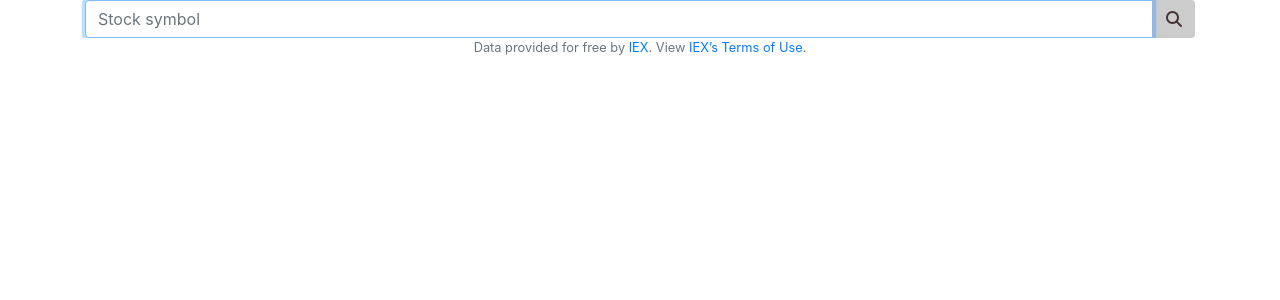
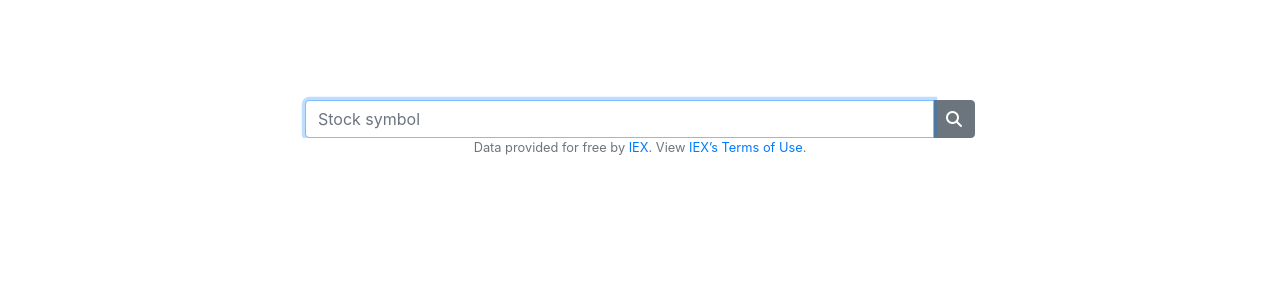
Before and after one commit to Hamleyburger/CS50_finance, a Flask app: template application/templates/buy.html in a window 1280 px wide. Shown: the part 76-376 px from the top of the page. Run offline with Flask 2, Linux system fonts and the light colour scheme; the template is opened without the code that fills it, so the values that code supplies are empty; parts of the project's set-up code (start-up, migrations or seed data) failed here and were passed over; some libraries are stand-ins or nearby versions.

Commit message:
More CSS sleekness added to buy.html
- /buy refresh input group now displaying properly. Joy! Instead of having "price" text inside input group (which is flex) a display: flex div now wraps the price (<span>) and the input group. In order for the input group to always stay next to each other they'll just take up an entire col-12 on the smallest display.

- Buttons next to input fields are now in class input-group-append and nicely melts together with input group.

- Funky colour on btn hover in /buy

```diff
--- a/application/helpers.py
+++ b/application/helpers.py
@@ -45,6 +45,7 @@ def lookup(symbol):
     """Look up quote for symbol."""
 
     # Contact API
+    print("urllib.parse= {}".format(urllib.parse.quote_plus(symbol)))
     try:
         api_key = app.config["API_KEY"]
         response = requests.get(
--- a/application/static/styles.css
+++ b/application/static/styles.css
@@ -32,6 +32,18 @@ main {
   overflow-x: auto;
   /* center contents */
   text-align: center;
+  /* Make the main container never be ridiculously big */
+}
+
+main.main-container {
+  padding-top: 30px !important;
+  max-width: 700px !important;
+}
+
+@media (min-width: 768px) {
+  main.main-container {
+    padding-top: 100px !important;
+  }
 }
 
 main img {
@@ -39,29 +51,20 @@ main img {
   max-width: 100%;
 }
 
-.formborder {
-  border-top-left-radius: 0 !important;
-  border-bottom-left-radius: 0 !important;
-  background-color: #cccccc;
-  color: #473535;
+.product-container {
+  padding-top: 12px;
+  padding-bottom: 12px;
+  text-align: left;
 }
 
-.fake-cormctrl {
-  padding: 0.375rem 0.75rem;
-  color: #495057;
-  border: 1px solid grey;
+.mybtn {
+  color: #fff;
+  background-color: #6c757d;
+  border-color: #6c757d;
 }
 
-.qty {
-  border: 1px solid grey;
-  border-radius: 0.25rem;
-  padding: 0.375rem 0.75rem;
-  font-size: 1rem;
-  line-height: 1.5;
-  vertical-align: middle;
-}
-
-.xspadding {
-  padding: 1px;
+.mybtn:hover {
+  background-color: #84e6ff;
+  border-color: #4d7a64;
 }
 /*# sourceMappingURL=styles.css.map */
--- a/application/static/styles.scss
+++ b/application/static/styles.scss
@@ -28,9 +28,16 @@ main .form-control {
 main {
   /* scroll horizontally as needed */
   overflow-x: auto;
-
   /* center contents */
-  /*text-align: center;*/
+  text-align: center;
+  /* Make the main container never be ridiculously big */
+  &.main-container {
+    padding-top: 30px !important;
+    max-width: 700px !important;
+    @media (min-width: 768px) {
+      padding-top: 100px !important;
+    }
+  }
 }
 
 main img {
@@ -38,37 +45,18 @@ main img {
   max-width: 100%;
 }
 
-.formborder {
-  border-top-left-radius: 0 !important;
-  border-bottom-left-radius: 0 !important;
-  background-color: rgb(204, 204, 204);
-  color: rgb(54, 54, 54);
-}
-
-.fake-cormctrl {
-  padding: 0.375rem 0.75rem;
-
-  color: #495057;
-  border: 1px solid grey;
-}
-
-.qty {
-  border: 1px solid grey;
-  border-radius: 0.25rem;
-  padding: 0.375rem 0.75rem;
-  font-size: 1rem;
-  line-height: 1.5;
-  vertical-align: middle;
-}
 .product-container {
   padding-top: 12px;
   padding-bottom: 12px;
+  text-align: left;
 }
 
-.card-body {
-  padding: 0;
+.mybtn {
+  color: #fff;
+  background-color: #6c757d;
+  border-color: #6c757d;
+  &:hover {
+    background-color: #84e6ff;
+    border-color: #4d7a64;
+  }
 }
-
-.xspadding {
-  padding: 1px;
-}
--- a/application/templates/buy.html
+++ b/application/templates/buy.html
@@ -3,7 +3,7 @@
 
 <div>
   <form action="/buy" method="post">
-    <! –– search bar ––>
+    <! –– search bar ––  >
     <div class="input-group">
       <input
         type="text"
@@ -13,9 +13,10 @@
         autofocus
         autocomplete="off"
       />
-      <div class="input-group-btn">
+      <div class="input-group-append">
+        <! -- search button -->
         <button
-          class="btn btn-default formborder"
+          class="mybtn btn btn-outline-secondary"
           type="submit"
           name="submit-button"
           value="search"
@@ -24,16 +25,18 @@
         </button>
       </div>
     </div>
+    <! -- end of searchbar -- >
 
+    <! -- product containter, only shows if there's a valid stock in flask session -- >
     {% if ("buystock" not in session) %}
     <!-- User still hasn't posted anything. -->
     {% elif "symbol" in session["buystock"] %}
     <!-- User has searched for a valid stock. -->
     {% set buyDict = session["buystock"] %}
     <!-- buyDict is the dictionary with stock information. -->
-    <div class="container">
+    <div class="container-fluid product-container">
       <!-- PRODUCT -->
-      <div class="row justify-content-between product-container">
+      <div class="row justify-content-between">
         <div class="col-12 text-sm-center col-sm-12 text-md-left col-md-6">
           <h4 class="product-name"><strong>{{ buyDict["name"] }}</strong></h4>
           <h4>
@@ -61,15 +64,15 @@
                 min="1"
                 value="{{ session['buystock']['amount'] }}"
                 title="Qty"
-                class="qty"
                 size="4"
                 name="amount"
               />
+              <! -- refresh button -->
               <button
                 type="submit"
                 name="submit-button"
                 value="refresh"
-                class="btn input-group-btn btn-secondary"
+                class="mybtn btn input-group-btn btn-secondary"
               >
                 <i class="fas fa-sync-alt"></i>
               </button>
@@ -79,9 +82,12 @@
       </div>
       <hr />
 
-      <div class="container product-container">
+      <div class="container-fluid">
         <div class="row">
-          <div class="col-5" style="padding-right: 0; padding-left: 0;">
+          <div
+            class="col-12 col-sm-6"
+            style="padding-right: 0; padding-left: 0;"
+          >
             <h4 class="product-name">
               <strong>{{ buyDict["name"] }}</strong>
             </h4>
@@ -90,38 +96,50 @@
             </h4>
           </div>
           <div
-            class="col-7"
-            style="padding-right: 0; padding-left: 0; padding-top: 10px;"
+            class="col-12 col-sm-6 text-right"
+            style="
+              margin-top: auto;
+              padding-right: 0;
+              padding-left: 0;
+              padding-top: 10px;
+            "
           >
             <div
-              class="quantity input-group align-items-center justify-content-end"
+              style="
+                display: flex;
+                justify-content: flex-end;
+                align-items: center;
+              "
             >
-              <h6>
+              <span>
                 <strong
                   >{{ buyDict["price"] }}
                   <span class="text-muted" style="padding-right: 4px;"
                     >x</span
                   ></strong
                 >
-              </h6>
+              </span>
 
+              <div class="input-group float-right" style="max-width: 100px;">
                 <input
+                  class="form-control"
                   type="number"
                   step="1"
                   max="99"
                   min="1"
                   value="{{ session['buystock']['amount'] }}"
                   title="Qty"
-                class="qty"
                   size="4"
                   name="amount"
                   style="width: 58px;"
                 />
+                <div class="input-group-append">
+                  <! -- refresh button -- >
                   <button
                     type="submit"
                     name="submit-button"
                     value="refresh"
-                class="btn input-group-btn btn-secondary"
+                    class="mybtn btn btn-outline-secondary"
                   >
                     <i class="fas fa-sync-alt"></i>
                   </button>
@@ -129,12 +147,16 @@
               </div>
             </div>
           </div>
+        </div>
+      </div>
+      <hr />
       <!-- END PRODUCT -->
     </div>
     <div class="card-footer">
       <div class="pull-right" style="margin: 10px;">
+        <! -- buy button -->
         <button
-          class="btn btn-primary"
+          class="mybtn btn btn-primary"
           type="submit"
           name="submit-button"
           value="buy"
--- a/application/templates/layout.html
+++ b/application/templates/layout.html
@@ -93,7 +93,7 @@
     </header>
     {% endif %} {% endwith %}
 
-    <main class="container">
+    <main class="container main-container">
       {% block main %}{% endblock %}
     </main>
 
--- a/application/views.py
+++ b/application/views.py
@@ -63,7 +63,8 @@ def buy():
         else:
             # User decided to buy a stock. Buy and reset "buystock" in session
             if user.buy(session["buystock"]["symbol"], session["buystock"]["amount"]):
-                flash(u"Purhased {} {}".format(session["buystock"]["amount"], session["buystock"]["name"]), "success")
+                flash(u"Purhased {} {}".format(
+                    session["buystock"]["amount"], session["buystock"]["name"]), "success")
                 session["buystock"] = {}
                 session["cash"] = user.cash
             else:
@@ -111,7 +112,8 @@ def login():
         password = request.form.get("password")
 
         if userVerified(username, password):
-            print("Line 111 views: User verified and is is {}".format(session["user_id"]))
+            print("Line 111 views: User verified and is is {}".format(
+                session["user_id"]))
             # Redirect user to home page
             return redirect("/")
         else:
```
Also changed, not shown: 1 other file. Lines whose indentation alone changed are shown as unchanged.
